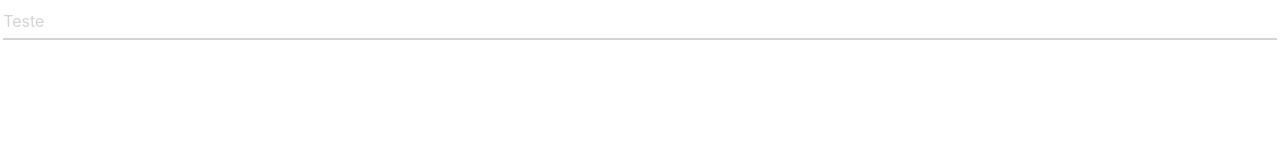
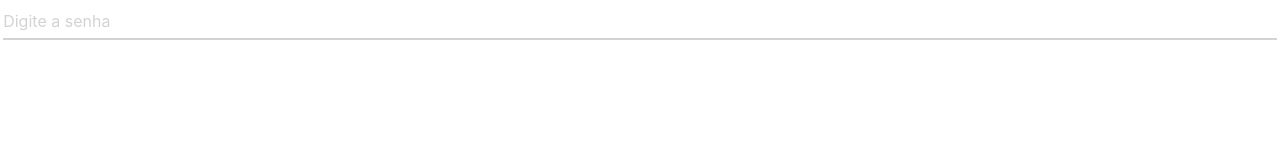
Before and after one commit to jobercavalcante/input-floating-label, a React (Create React App) app: page / in a window 1280 px wide. Shown: the top 160 px of the page. Built offline with nearby package versions, Linux system fonts and the light colour scheme.

Commit message:
minor ajusts

```diff
--- a/src/App.js
+++ b/src/App.js
@@ -3,7 +3,12 @@ import { InputWithLabel } from "./components/InputWithLabel";
 function App() {
   return (
     <div>
-      <InputWithLabel nome="teste" id="teste" tipo="text" label="Teste" />
+      <InputWithLabel
+        nome="senha"
+        id="nome"
+        tipo="password"
+        label="Digite a senha"
+      />
     </div>
   );
 }
--- a/src/components/InputWithLabel/style.js
+++ b/src/components/InputWithLabel/style.js
@@ -6,9 +6,9 @@ export const InputContainer = styled.div`
   padding: 0.6rem 0.2rem 0.2rem;
 
   &:focus-within label {
-    transform: translate(-3px, -12px) scale(0.6);
+    transform: translate(-17px, -12px) scale(0.6);
   }
-  &:focus-within {
+  &:focus-within div > div {
     width: 100%;
   }
 
@@ -17,7 +17,7 @@ export const InputContainer = styled.div`
       props.ativo &&
       css`
         & > label {
-          transform: translate(-3px, -12px) scale(0.6);
+          transform: translate(-17px, -12px) scale(0.6);
         }
         & div > div {
           width: 100%;
```
